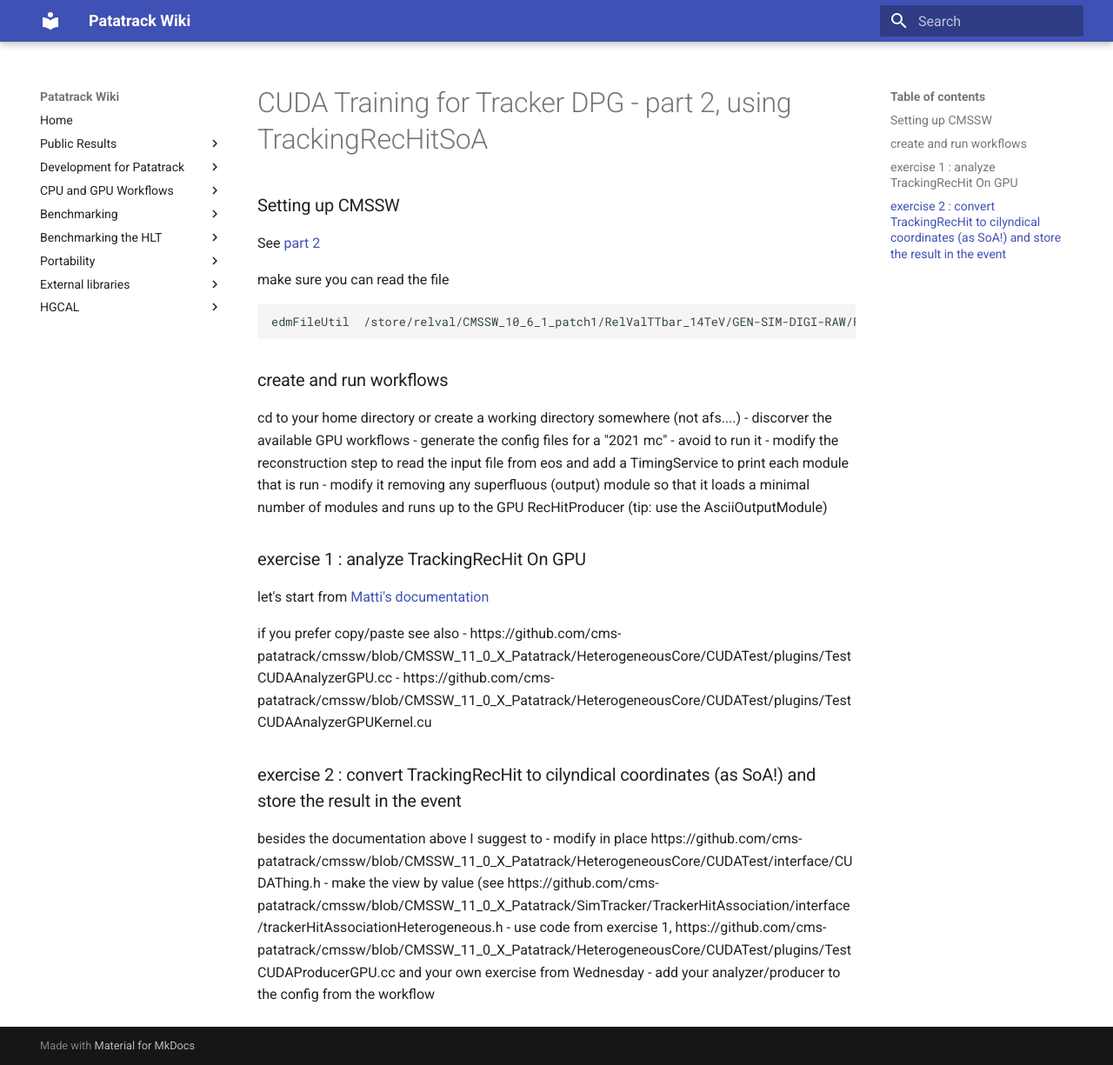
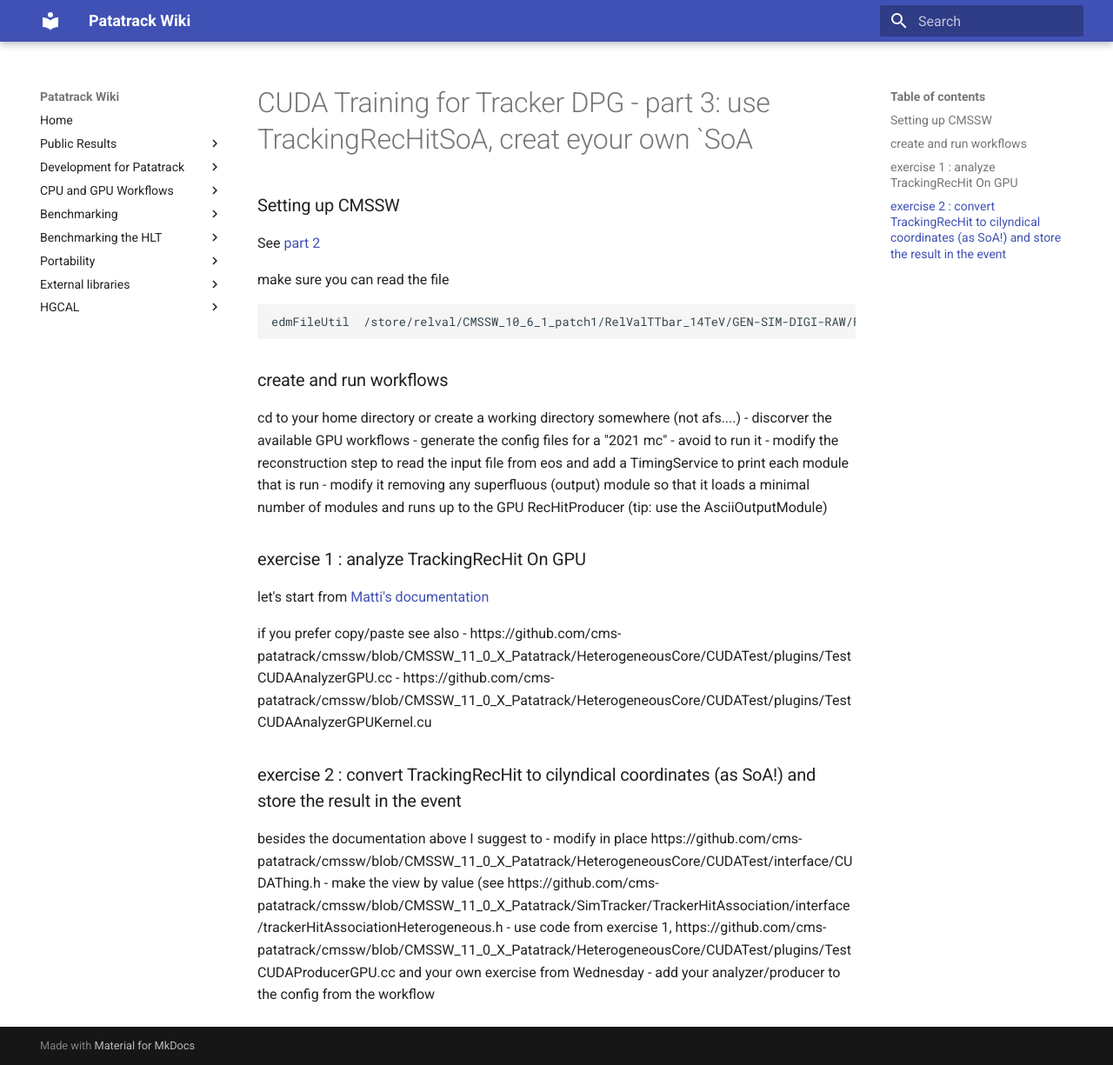
Before and after one commit to cms-patatrack/patatrack-website, an MkDocs documentation site: the page built from wiki/cuda_training_dpg_12_2019_part3.md, in a window 1280 px wide and 1225 px high. Shown: the whole window at 87% size. Built offline with MkDocs 1.6.1 and Material for MkDocs 9.7.7, drawn with Linux system fonts in a browser that asks for light colours.

Commit message:
Update cuda_training_dpg_12_2019_part3.md

```diff
--- a/wiki/cuda_training_dpg_12_2019_part3.md
+++ b/wiki/cuda_training_dpg_12_2019_part3.md
@@ -1,5 +1,5 @@
 ---
-title: "CUDA Training for Tracker DPG - part 2, using TrackingRecHitSoA"
+title: "CUDA Training for Tracker DPG - part 3: use TrackingRecHitSoA, creat eyour own `SoA"
 author: "Vincenzo Innocente"
 layout: wiki
 resource: true
```
